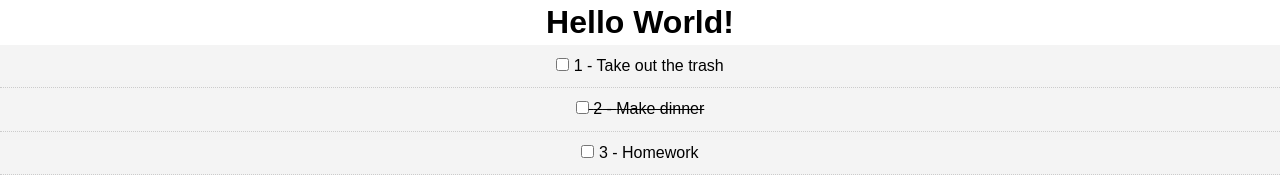
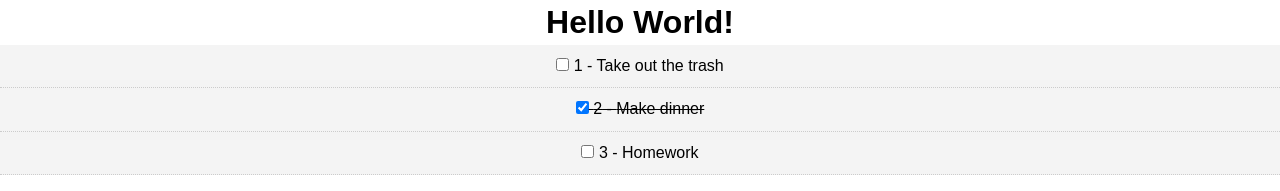
Before and after one commit to eebmagic/react_crash_course, a React (Create React App) app: page / in a window 1280 px wide. Shown: the top 191 px of the page. Built offline with nearby package versions, Linux system fonts and the light colour scheme.

Commit message:
CheckBoxes now flip values
App.js
- markComplete() method now flips value in state
- prints log of updated values

TodoItem.js
- Checkboxes are only already checked if item is already completed
- id and title are now abbreviated by a const in render()

```diff
--- a/src/App.js
+++ b/src/App.js
@@ -27,8 +27,17 @@ class App extends Component {
     ]
   }
 
-  markComplete = () => {
+  markComplete = (id) => {
     console.log('Hello from App.js')
+    console.log(id)
+
+    // flip value at id
+    this.setState({ todos: this.state.todos.map(todo => {
+      if (todo.id === id) {
+        todo.completed = !todo.completed
+      }
+      return todo;
+    }) });
   }
 
   // How the data of App is rendered and returned to the index.html
--- a/src/components/TodoItem.js
+++ b/src/components/TodoItem.js
@@ -13,17 +13,13 @@ class TodoItem extends Component {
         }
     }
 
-    // markComplete = (e) => {
-    //     // Set args.completed to be correct value
-    //     console.log('checkbox was flipped')
-    //     console.log(this.props)
-    // }
-
     render() {
+        const { id, title } = this.props.args;
         return (
             <div style={this.getStyle()}>
-                <input type="checkbox" onChange={this.props.markComplete}/> {' '}
-                {this.props.args.id} - {this.props.args.title}
+                <input type="checkbox" onChange={this.props.markComplete.bind(this, id)}
+                checked={this.props.args.completed}/> {' '}
+                {id} - {title}
             </div>
         )
     }
```
